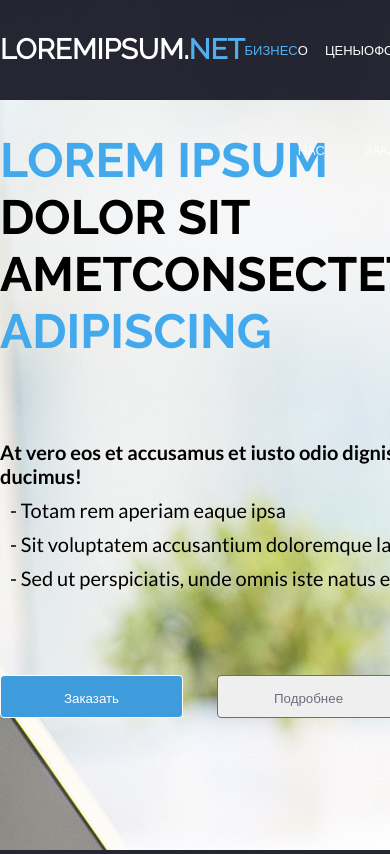
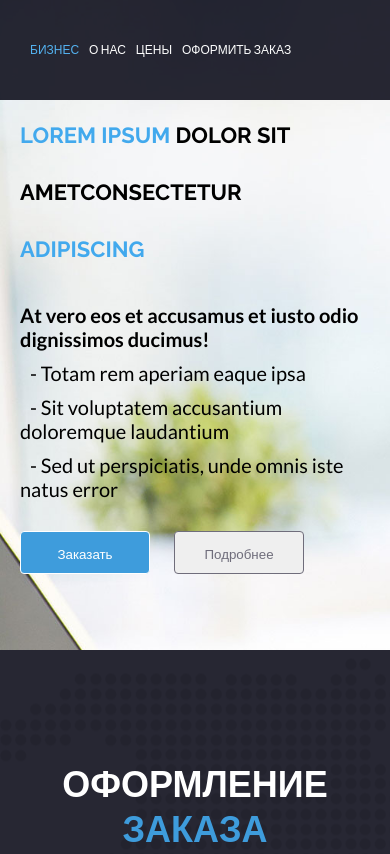
Before and after one commit to 1Shyy/bookmakers, a plain HTML site: page index.html in a window 390 px wide. Shown: the top 854 px of the page. Drawn offline with Linux system fonts and the light colour scheme.

Commit message:
with some adaptive

```diff
--- a/index.html
+++ b/index.html
@@ -5,7 +5,6 @@
         <title>Test</title>
         <link rel="stylesheet" type="text/css" href="css/style.css">
     </head>
-</html>
 <body>
     <header class="header">
         <div class="header-navbar stan">
@@ -19,7 +18,7 @@
         </div>
     </header>
     <section class="features">
-            <div class="features-block">
+            <div class="features-block stan">
                 <div class="features-block__header">
                     <span>Lorem ipsum</span> dolor sit<br>ametconsectetur <span>adipiscing</span>
                 </div>
@@ -38,7 +37,7 @@
             </div>
     </section>
     <section class="offer">
-        <div class="offer-container">
+        <div class="offer-container stan">
             <div class="offer-container__title">
                 <div>ОФОРМЛЕНИЕ <span>ЗАКАЗА</span></div>
                 <p>Перед заполнением формы ознакомьтесь с нашей схемой работы!</p>
@@ -144,7 +143,7 @@
     </section>
     <script src="script/script.js"></script>
     <footer class="footer">
-    <div class="footer-block">
+    <div class="footer-block stan">
         <div class="footer__rights">
             © 2018 «LoremIpsum.net» Все права защищены.
         </div>
--- a/sass/_interface.scss
+++ b/sass/_interface.scss
@@ -1,10 +1,34 @@
 * {
     margin: 0;
+    padding: 0;
     box-sizing: border-box;
-    letter-spacing: .0em;
+}
+body{
+    width: 100%;
 }
 
 .stan{
     max-width: 1172px;
     margin: 0 auto;
 }
+
+@media (max-width: 1172px){
+    .stan{
+        max-width: 920px;
+    }
+}
+@media (max-width: 1000px){
+    .stan{
+        max-width: 730px;
+    }
+}
+@media (max-width: 760px){
+    .stan{
+        max-width: 570px;
+    }
+}
+@media (max-width: 600px){
+    .stan{
+        max-width: 350px;
+    }
+}
--- a/sass/blocks/_features.scss
+++ b/sass/blocks/_features.scss
@@ -3,6 +3,8 @@
     height: 850px;
     display: flex;
     background-image: url('../img/background.jpg');
+    background-size: cover;
+    background-repeat: no-repeat;
     &-block{
         width: 1172px;
         margin: auto;
@@ -64,3 +66,69 @@
 
     }
 }
+@media (max-width: 1470px){
+    .features{
+        background-image: url('../img/background2.jpg');
+    }
+}
+@media (max-width: 1172px){
+    .features{
+        background-image: url('../img/background3.jpg');
+    }
+}
+@media (max-width: 760px){
+    .features{
+        height: 700px;
+        &-block{
+            &__header{
+                font-size: 32px;
+            }
+        }
+    }
+}
+@media (max-width: 600px){
+    .features{
+
+        &-block{
+            &__header{
+                font-size: 28px;
+            }
+            &__item{
+                margin: 40px 0;
+            }
+            &__btn{
+                &-order{
+                    width: 150px;
+                    margin-right: 20px;
+                }
+                &-more{
+                    width: 150px;
+                }
+            }
+        }
+    }
+}
+@media (max-width: 400px){
+    .features{
+        height: 650px;
+        padding: 0 10px;
+        &-block{
+            &__header{
+                margin-top: 30px;
+                font-size: 22;
+            }
+            &__item{
+                margin: 25px 0;
+            }
+            &__btn{
+                &-order{
+                    width: 130px;
+                    margin-right: 20px;
+                }
+                &-more{
+                    width: 130px;
+                }
+            }
+        }
+    }
+}
--- a/sass/blocks/_header.scss
+++ b/sass/blocks/_header.scss
@@ -3,11 +3,14 @@
     background-color: #10101D;
     opacity: 0.9;
     position: fixed;
-    z-index: 1;
     &-navbar{
+
+        width: 100%;
+
         display: flex;
         justify-content: space-between;
         color: white;
+        z-index: 10;
         &__title {
             height: 100px;
             line-height: 100px;
@@ -20,7 +23,7 @@
             color: #42A9ED;
         }
         &__menu {
-            width: 435px;
+            gap: 60px;
             height: 100px;
             line-height: 100px;
             display: flex;
@@ -38,3 +41,66 @@
 .active{
     color: #43ABF0;
 }
+
+@media (max-width: 1172px) {
+    .header{
+        width: 100%;
+        &-navbar{
+            margin: 0 20px;
+
+        }
+    }
+}
+@media (max-width: 760px) {
+    .header{
+        &-navbar{
+            &__title{
+                font-size: 18px;
+            }
+            &__menu{
+                gap: 20px;
+            }
+            &__item{
+                white-space: nowrap;
+            }
+        }
+    }
+}
+@media (max-width: 600px) {
+    .header{
+        &-navbar{
+            margin: 0 10px;
+            gap: 30px;
+            &__menu{
+                gap: 10px;
+            }
+            &__item{
+                font-size: 12px;
+            }
+        }
+    }
+}
+@media (max-width: 480px) {
+    .header{
+        &-navbar{
+            &__title{
+                display: none;
+            }
+            &__menu{
+                margin-left: 80px;
+                width: inherit;
+            }
+    }
+}
+}
+@media (max-width: 400px){
+    .header{
+        &-navbar{
+            &__menu{
+                margin-left: 20px;
+                gap: 10px;
+                justify-content:start;
+            }
+        }
+    }
+}
```
Also changed, not shown: css/style.css, img/background2.jpg (added), img/background3.jpg (added), 1 other file.
